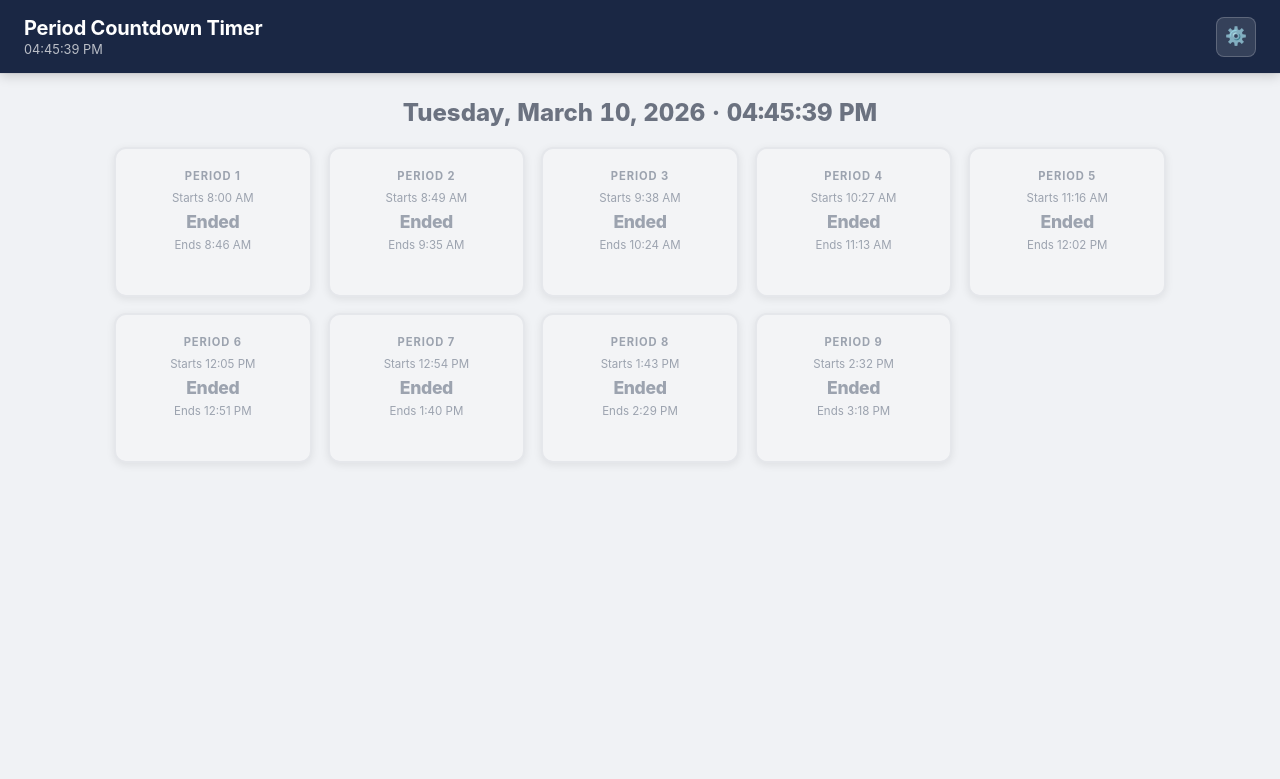
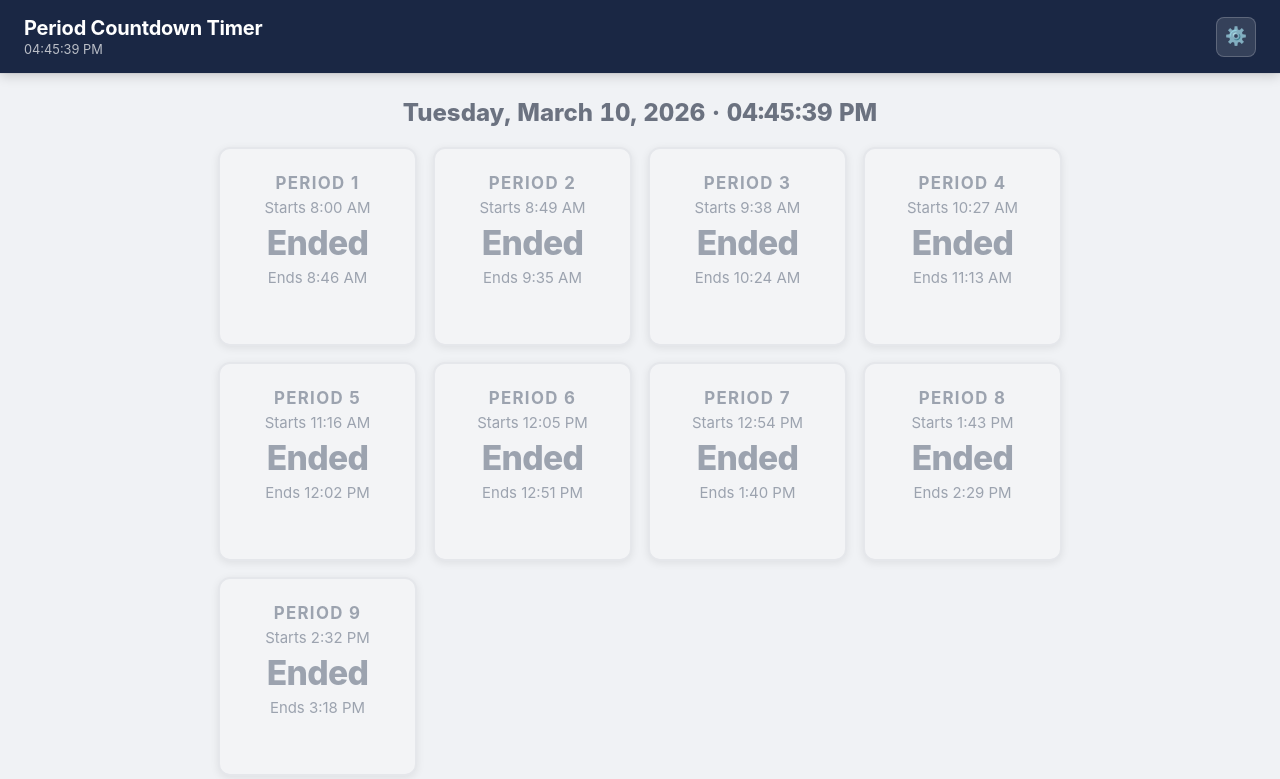
Before and after one commit to jey2101/period-countdown-timer, a plain HTML site: page index.html in a window 1280 px wide. Drawn offline with Linux system fonts and the light colour scheme.

Commit message:
Scale period cards to fill available screen space
- Cards are always square, sized to fit both window width and height
- JS calculates card size as min(available_width/cols, available_height/rows)
- Text inside cards scales with cqmin container query units
- Max 4 periods per row
- Handles window resize via ResizeObserver

Co-Authored-By: Claude Sonnet 4.6 <noreply@anthropic.com>

```diff
--- a/index.html
+++ b/index.html
@@ -27,6 +27,8 @@
       background: #f0f2f5;
       color: var(--text);
       min-height: 100vh;
+      display: flex;
+      flex-direction: column;
     }
 
     /* Header */
@@ -319,6 +321,7 @@
     main {
       padding: 24px;
       max-width: 1100px;
+      width: 100%;
       margin: 0 auto;
     }
 
@@ -333,31 +336,25 @@
 
     .period-grid {
       display: grid;
-      grid-template-columns: repeat(2, 1fr);
       gap: 16px;
+      justify-content: center;
     }
 
-    @media (min-width: 480px) {
-      .period-grid { grid-template-columns: repeat(3, 1fr); }
-    }
-
-    @media (min-width: 700px) {
-      .period-grid { grid-template-columns: repeat(4, 1fr); }
-    }
-
-    @media (min-width: 900px) {
-      .period-grid { grid-template-columns: repeat(5, 1fr); }
-    }
 
     /* Period Cards */
     .period-card {
       background: var(--card-bg);
       border: 2px solid var(--border);
       border-radius: var(--radius);
-      padding: 20px 16px;
+      padding: 0.5cqmin 0.375cqmin;
       text-align: center;
       box-shadow: var(--shadow);
       transition: border-color 0.3s, background 0.3s, transform 0.2s;
+      container-type: size;
+      display: flex;
+      flex-direction: column;
+      align-items: center;
+      justify-content: center;
     }
 
     .period-card:hover { transform: translateY(-1px); }
@@ -373,12 +370,12 @@
     }
 
     .period-label {
-      font-size: 0.7rem;
+      font-size: 9cqmin;
       font-weight: 700;
       text-transform: uppercase;
       letter-spacing: 0.08em;
       color: var(--text-secondary);
-      margin-bottom: 8px;
+      margin-bottom: 3cqmin;
     }
 
     .period-card.active .period-label { color: #059669; }
@@ -386,12 +383,12 @@
 
     .period-start-time,
     .period-end-time {
-      font-size: 0.72rem;
+      font-size: 8cqmin;
       color: var(--text-secondary);
     }
 
-    .period-start-time { margin-bottom: 6px; }
-    .period-end-time   { margin-top: 6px; }
+    .period-start-time { margin-bottom: 3cqmin; }
+    .period-end-time   { margin-top: 3cqmin; }
 
     .period-card.active .period-start-time,
     .period-card.active .period-end-time { color: #059669; }
@@ -400,24 +397,25 @@
     .period-card.ended .period-end-time  { color: var(--muted); }
 
     .period-countdown {
-      font-size: 1.5rem;
+      font-size: 18cqmin;
       font-weight: 800;
       color: var(--navy);
       line-height: 1.2;
       font-variant-numeric: tabular-nums;
       letter-spacing: -0.02em;
+      white-space: nowrap;
     }
 
     .period-card.active .period-countdown {
       color: #065f46;
     }
 
-    .period-card.ended .period-countdown { color: var(--muted); font-size: 1.1rem; }
+    .period-card.ended .period-countdown { color: var(--muted); font-size: 18cqmin; }
 
     .no-config-hint {
-      font-size: 0.72rem;
+      font-size: 8cqmin;
       color: var(--muted);
-      margin-top: 6px;
+      margin-top: 3cqmin;
     }
 
     /* Active badge */
@@ -425,13 +423,13 @@
       display: inline-block;
       background: var(--accent);
       color: white;
-      font-size: 0.6rem;
+      font-size: 7cqmin;
       font-weight: 700;
       text-transform: uppercase;
       letter-spacing: 0.08em;
-      padding: 2px 6px;
+      padding: 2cqmin 4cqmin;
       border-radius: 999px;
-      margin-top: 8px;
+      margin-top: 5cqmin;
     }
   </style>
 </head>
@@ -611,6 +609,32 @@
     return `${h12}:${String(m).padStart(2,'0')} ${ampm}`;
   }
 
+  // ── Grid Sizing ─────────────────────────────────────────────────────────────
+  function resizeGrid() {
+    const grid     = document.getElementById('period-grid');
+    const mainEl   = document.querySelector('main');
+    const headerEl = document.querySelector('header');
+    const clockEl  = document.getElementById('clock-display');
+
+    const w    = window.innerWidth;
+    const cols = w < 480 ? 2 : w < 700 ? 3 : 4;
+    const rows = Math.ceil(numPeriods / cols);
+
+    const gap      = 16;
+    const mainPad  = 24;
+    const availW   = mainEl.clientWidth - mainPad * 2;
+    const clockH   = clockEl.offsetHeight + parseInt(getComputedStyle(clockEl).marginBottom);
+    const availH   = window.innerHeight - headerEl.offsetHeight - clockH - mainPad * 2;
+
+    const cardSize = Math.floor(Math.min(
+      (availW - gap * (cols - 1)) / cols,
+      (availH - gap * (rows - 1)) / rows
+    ));
+
+    grid.style.gridTemplateColumns = `repeat(${cols}, ${cardSize}px)`;
+    grid.style.gridTemplateRows    = `repeat(${rows}, ${cardSize}px)`;
+  }
+
   // ── Render ──────────────────────────────────────────────────────────────────
   function renderPeriods() {
     const grid = document.getElementById('period-grid');
@@ -676,6 +700,7 @@
 
       grid.appendChild(card);
     }
+    resizeGrid();
   }
 
   function updateClock() {
@@ -819,6 +844,7 @@
     buildManualInputs();
     initSettings();
     startTimer();
+    window.addEventListener('resize', resizeGrid);
 
     const now = new Date();
     document.getElementById('header-date').textContent =
```
